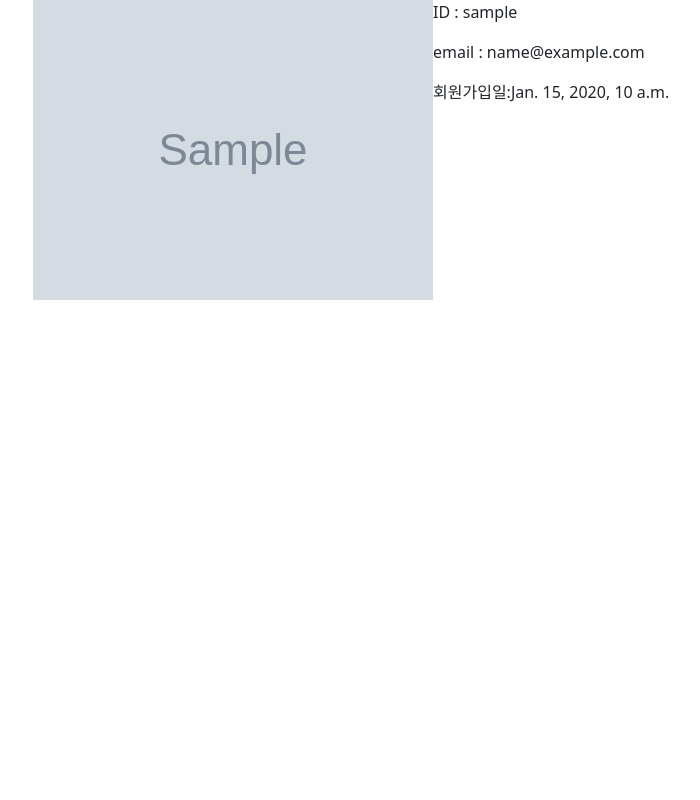
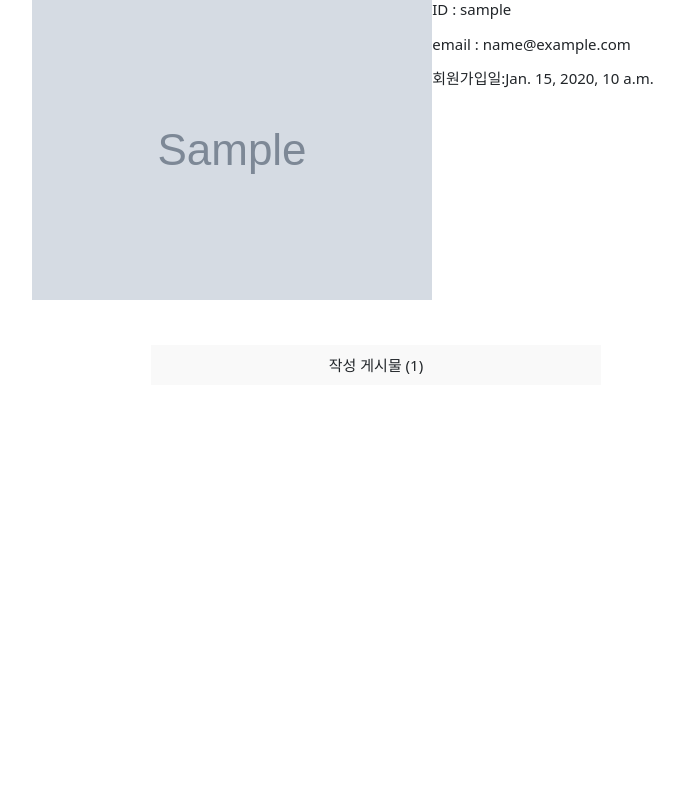
Before and after one commit to kinzinzz/WeSki, a Django app: template accounts/templates/accounts/detail.html in a window 1280 px wide. Shown: the whole page, without its empty margins (49-749 px from the left). Run offline with Django 3.2, Linux system fonts and the light colour scheme; the template is opened without the code that fills it: most values are stand-ins (such as "Sample title", 1, 10 or a date in 2020); grey boxes marked "Sample" are stand-in pictures; some libraries are stand-ins or nearby versions.

Commit message:
feat: user review & pagination added

```diff
--- a/accounts/templates/accounts/detail.html
+++ b/accounts/templates/accounts/detail.html
@@ -46,4 +46,125 @@
     </div>
   </div>
 
-{% endblock content %}
+  <!-- 유저 게시물 정보 -->
+  <div class="tabmenu-div">
+    <div class="tabmenu">
+      <ul class="d-flex justify-content-between p-0">
+        <li id="tab1" class="" style="width: 450px;">
+
+          <label for="tabmenu1">작성 게시물 ({{customer.review_set.all|length}})</label>
+          <div class="tabCon">
+            <h4>{{customer.username}}님의 작성글</h4>
+            {% for post in review_page %}
+              <a href="{% url 'reviews:detail' review.pk %}">
+                <p>{{ review.title }}</p>
+              </a>
+            {% endfor %}
+            <!--유저 게시물 정보 페이지네이션 -->
+            <div id="paging">
+              <ul class="pagination justify-content-center" style="margin-top: 2rem;">
+                <!-- 이전페이지 -->
+                {% if review_page.has_previous %}
+                  <li class="page-item">
+                    <a class="page-link" href="?&reviewpage={{ review_page.previous_page_number }}">이전</a>
+                    <!-- href로 뎁스 설정 -->
+
+                  {% else %}
+                    <li class="page-item disabled">
+                      <a class="page-link" tabindex="-1" aria-disabled="true" href="#">이전</a>
+                    </li>
+                  {% endif %}
+                  <!-- 페이지리스트 -->
+                  {% for page_number in review_page.paginator.page_range %}
+                    {% if page_number == review_page.number %}
+                      <li class="page-item active" aria-current="page">
+                        <a class="page-link" href="?&reviewpage={{ page_number }}">{{ page_number }}</a>
+                      </li>
+                    {% else %}
+                      <li class="page-item">
+                        <a class="page-link" href="?&reviewpage={{ page_number }}">{{ page_number }}</a>
+                      </li>
+                    {% endif %}
+                  {% endfor %}
+                  <!-- 다음페이지 -->
+                  {% if review_page.has_next %}
+                    <li class="page-item">
+                      <a class="page-link" href="?&reviewpage={{ review_page.next_page_number }}">다음</a>
+                    </li>
+                  {% else %}
+                    <li class="page-item disabled">
+                      <a class="page-link" tabindex="-1" aria-disabled="true" href="#">다음</a>
+                    </li>
+                  {% endif %}
+                </ul>
+              </div>
+              <!-- 페이징끝 -->
+            </div>
+          </li>
+        </ul>
+      </div>
+    </div>
+
+    <style>
+      * {
+        margin: 0;
+        padding: 0;
+        font-size: 15px;
+        line-height: 1.3;
+      }
+
+      ul {
+        list-style: none;
+      }
+
+      .tabmenu-div {
+        margin-top: 45px;
+        width: 100%;
+        height: 30rem;
+      }
+
+      .tabmenu {
+        padding: 0 200px;
+        width: 100%;
+        margin: 0 auto;
+        position: relative;
+      }
+
+      .tabmenu ul {
+        position: relative;
+      }
+
+      .tabmenu ul li {
+        display: inline-block;
+        width: 33.33%;
+        float: left;
+        text-align: center;
+        background: #f9f9f9;
+        line-height: 40px;
+      }
+
+      .tabmenu label {
+        display: block;
+        width: 100%;
+        height: 40px;
+        line-height: 40px;
+      }
+
+      .tabmenu input {
+        display: none;
+      }
+
+      .tabCon {
+        display: none;
+        width: 100%;
+        text-align: left;
+        padding: 20px;
+        position: absolute;
+        left: 0;
+        top: 40px;
+        box-sizing: border-box;
+        border: 5px solid #f9f9f9;
+      }
+    </style>
+
+  {% endblock content %}
```
Also changed, not shown: accounts/views.py (+11 -0 lines).
